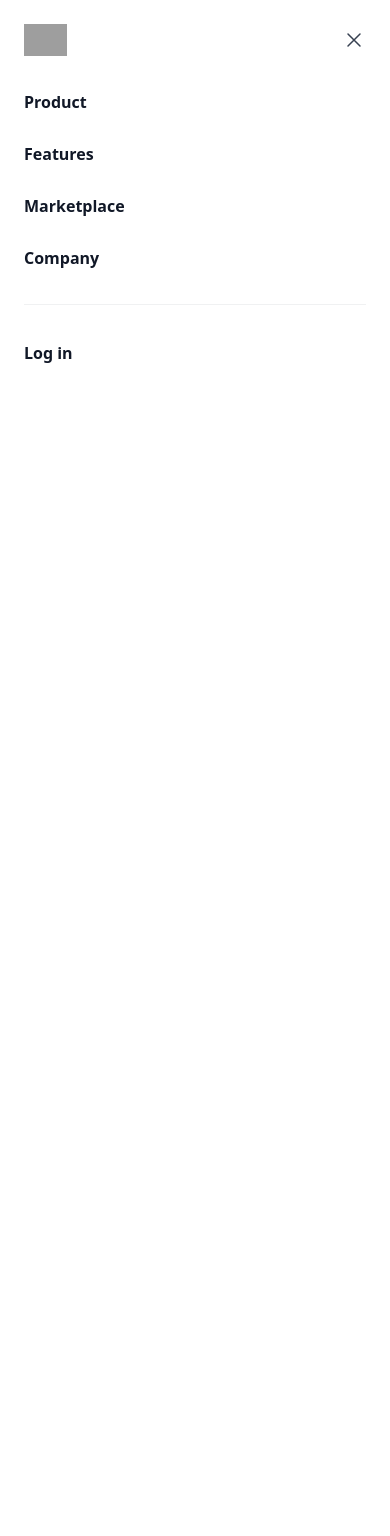
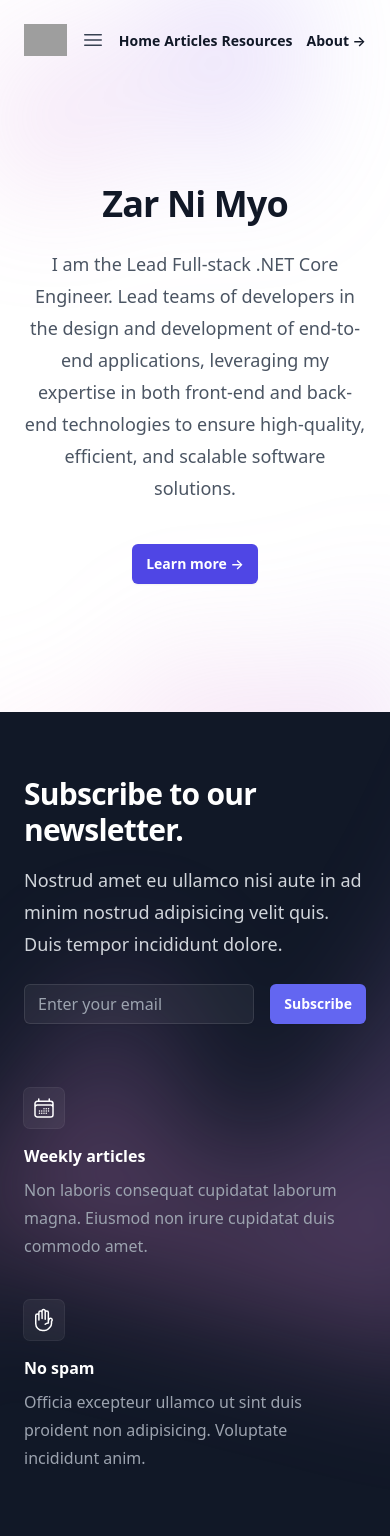
Before and after one commit to herorelative/herorelative.github.io, an ASP.NET Core app: page / in a window 390 px wide. Before the commit the page ends 363 px from the top, so only its background shows below. Run offline with ASP.NET Core 8, Linux system fonts and the light colour scheme; grey boxes are pictures that could not be loaded.

Commit message:
feat: responsive nav

```diff
--- a/PersonalSite.Web/Pages/Index.razor
+++ b/PersonalSite.Web/Pages/Index.razor
@@ -14,15 +14,15 @@
         <div class="mx-auto max-w-2xl py-32 sm:py-48 lg:py-56">
             <div class="hidden sm:mb-8 sm:flex sm:justify-center">
                 <div class="relative rounded-full px-3 py-1 text-sm leading-6 text-gray-600 ring-1 ring-gray-900/10 hover:ring-gray-900/20">
-                    Announcing our next round of funding. <a href="#" class="font-semibold text-indigo-600"><span class="absolute inset-0" aria-hidden="true"></span>Read more <span aria-hidden="true">&rarr;</span></a>
+                    Hi! there. Good morning... @*<a href="#" class="font-semibold text-indigo-600"><span class="absolute inset-0" aria-hidden="true"></span>Read more <span aria-hidden="true">&rarr;</span></a>*@
                 </div>
             </div>
             <div class="text-center">
-                <h1 class="text-4xl font-bold tracking-tight text-gray-900 sm:text-6xl">Data to enrich your online business</h1>
-                <p class="mt-6 text-lg leading-8 text-gray-600">Anim aute id magna aliqua ad ad non deserunt sunt. Qui irure qui lorem cupidatat commodo. Elit sunt amet fugiat veniam occaecat fugiat aliqua.</p>
+                <h1 class="text-4xl font-bold tracking-tight text-gray-900 sm:text-6xl">Zar Ni Myo</h1>
+                <p class="mt-6 text-lg leading-8 text-gray-600">I am the Lead Full-stack .NET Core Engineer. Lead teams of developers in the design and development of end-to-end applications, leveraging my expertise in both front-end and back-end technologies to ensure high-quality, efficient, and scalable software solutions.</p>
                 <div class="mt-10 flex items-center justify-center gap-x-6">
-                    <a href="#" class="rounded-md bg-indigo-600 px-3.5 py-2.5 text-sm font-semibold text-white shadow-sm hover:bg-indigo-500 focus-visible:outline focus-visible:outline-2 focus-visible:outline-offset-2 focus-visible:outline-indigo-600">Get started</a>
-                    <a href="#" class="text-sm font-semibold leading-6 text-gray-900">Learn more <span aria-hidden="true">→</span></a>
+                    <a href="about" class="rounded-md bg-indigo-600 px-3.5 py-2.5 text-sm font-semibold text-white shadow-sm hover:bg-indigo-500 focus-visible:outline focus-visible:outline-2 focus-visible:outline-offset-2 focus-visible:outline-indigo-600">Learn more <span aria-hidden="true">→</span></a>
+                    @*<a href="#" class="text-sm font-semibold leading-6 text-gray-900">Learn more <span aria-hidden="true">→</span></a>*@
                 </div>
             </div>
         </div>
--- a/PersonalSite.Web/Shared/MainLayout.razor
+++ b/PersonalSite.Web/Shared/MainLayout.razor
@@ -1,17 +1,9 @@
 @inherits LayoutComponentBase
 
 <div class="page">
-    <div class="sidebar">
-        <NavMenu />
-    </div>
+    <NavMenu />
 
     <main>
-        <div class="top-row px-4">
-            <a href="https://docs.microsoft.com/aspnet/" target="_blank">About</a>
-        </div>
-
-        <article class="content px-4">
-            @Body
-        </article>
+        @Body
     </main>
 </div>
--- a/PersonalSite.Web/Shared/NavMenu.razor
+++ b/PersonalSite.Web/Shared/NavMenu.razor
@@ -1,40 +1,39 @@
 <header class="absolute inset-x-0 top-0 z-50">
     <nav class="flex items-center justify-between p-6 lg:px-8" aria-label="Global">
         <div class="flex lg:flex-1">
-            <a href="#" class="-m-1.5 p-1.5">
-                <span class="sr-only">Your Company</span>
+            <a href="" class="-m-1.5 p-1.5">
+                <span class="sr-only">Zar Ni Myo</span>
                 <img class="h-8 w-auto" src="https://tailwindui.com/img/logos/mark.svg?color=indigo&shade=600" alt="">
             </a>
         </div>
         <div class="flex lg:hidden">
-            <button type="button" class="-m-2.5 inline-flex items-center justify-center rounded-md p-2.5 text-gray-700">
+            <button type="button" class="-m-2.5 inline-flex items-center justify-center rounded-md p-2.5 text-gray-700" @onclick="ToggleNavMenu">
                 <span class="sr-only">Open main menu</span>
                 <svg class="h-6 w-6" fill="none" viewBox="0 0 24 24" stroke-width="1.5" stroke="currentColor" aria-hidden="true">
                     <path stroke-linecap="round" stroke-linejoin="round" d="M3.75 6.75h16.5M3.75 12h16.5m-16.5 5.25h16.5" />
                 </svg>
             </button>
         </div>
-        <div class="hidden lg:flex lg:gap-x-12">
-            <a href="#" class="text-sm font-semibold leading-6 text-gray-900">Product</a>
-            <a href="#" class="text-sm font-semibold leading-6 text-gray-900">Features</a>
-            <a href="#" class="text-sm font-semibold leading-6 text-gray-900">Marketplace</a>
-            <a href="#" class="text-sm font-semibold leading-6 text-gray-900">Company</a>
+        <div class="md:hidden lg:flex lg:gap-x-12">
+            <a href="" class="text-sm font-semibold leading-6 text-gray-900">Home</a>
+            <a href="counter" class="text-sm font-semibold leading-6 text-gray-900">Articles</a>
+            <a href="fetchdata" class="text-sm font-semibold leading-6 text-gray-900">Resources</a>
         </div>
-        <div class="hidden lg:flex lg:flex-1 lg:justify-end">
-            <a href="#" class="text-sm font-semibold leading-6 text-gray-900">Log in <span aria-hidden="true">&rarr;</span></a>
+        <div class="md:hidden lg:flex lg:flex-1 lg:justify-end">
+            <a href="about" class="text-sm font-semibold leading-6 text-gray-900">About <span aria-hidden="true">&rarr;</span></a>
         </div>
     </nav>
     <!-- Mobile menu, show/hide based on menu open state. -->
-    <div class="lg:hidden" role="dialog" aria-modal="true">
+    <div class="lg:@NavMenuCssClass" role="dialog" aria-modal="true">
         <!-- Background backdrop, show/hide based on slide-over state. -->
-        <div class="fixed inset-0 z-50"></div>
-        <div class="fixed inset-y-0 right-0 z-50 w-full overflow-y-auto bg-white px-6 py-6 sm:max-w-sm sm:ring-1 sm:ring-gray-900/10">
+        <div class="@NavMenuCssClass fixed inset-0 z-50"></div>
+        <div class="@NavMenuCssClass fixed inset-y-0 right-0 z-50 w-full overflow-y-auto bg-white px-6 py-6 sm:max-w-sm sm:ring-1 sm:ring-gray-900/10">
             <div class="flex items-center justify-between">
                 <a href="#" class="-m-1.5 p-1.5">
-                    <span class="sr-only">Your Company</span>
+                    <span class="sr-only">Zar Ni Myo</span>
                     <img class="h-8 w-auto" src="https://tailwindui.com/img/logos/mark.svg?color=indigo&shade=600" alt="">
                 </a>
-                <button type="button" class="-m-2.5 rounded-md p-2.5 text-gray-700">
+                <button type="button" class="-m-2.5 rounded-md p-2.5 text-gray-700" @onclick="ToggleNavMenu">
                     <span class="sr-only">Close menu</span>
                     <svg class="h-6 w-6" fill="none" viewBox="0 0 24 24" stroke-width="1.5" stroke="currentColor" aria-hidden="true">
                         <path stroke-linecap="round" stroke-linejoin="round" d="M6 18L18 6M6 6l12 12" />
@@ -44,20 +43,21 @@
             <div class="mt-6 flow-root">
                 <div class="-my-6 divide-y divide-gray-500/10">
                     <div class="space-y-2 py-6">
-                        <a href="#" class="-mx-3 block rounded-lg px-3 py-2 text-base font-semibold leading-7 text-gray-900 hover:bg-gray-50">Product</a>
-                        <a href="#" class="-mx-3 block rounded-lg px-3 py-2 text-base font-semibold leading-7 text-gray-900 hover:bg-gray-50">Features</a>
-                        <a href="#" class="-mx-3 block rounded-lg px-3 py-2 text-base font-semibold leading-7 text-gray-900 hover:bg-gray-50">Marketplace</a>
-                        <a href="#" class="-mx-3 block rounded-lg px-3 py-2 text-base font-semibold leading-7 text-gray-900 hover:bg-gray-50">Company</a>
+                        <a href="" class="-mx-3 block rounded-lg px-3 py-2 text-base font-semibold leading-7 text-gray-900 hover:bg-gray-50">Home</a>
+                        <a href="counter" class="-mx-3 block rounded-lg px-3 py-2 text-base font-semibold leading-7 text-gray-900 hover:bg-gray-50">Articles</a>
+                        <a href="fetchdata" class="-mx-3 block rounded-lg px-3 py-2 text-base font-semibold leading-7 text-gray-900 hover:bg-gray-50">Resources</a>
                     </div>
                     <div class="py-6">
-                        <a href="#" class="-mx-3 block rounded-lg px-3 py-2.5 text-base font-semibold leading-7 text-gray-900 hover:bg-gray-50">Log in</a>
+                        <a href="#" class="-mx-3 block rounded-lg px-3 py-2.5 text-base font-semibold leading-7 text-gray-900 hover:bg-gray-50">About</a>
                     </div>
                 </div>
             </div>
         </div>
     </div>
 </header>
-@*<div class="top-row ps-3 navbar navbar-dark">
+
+@*<span>@NavMenuCssClass</span>
+    <div class="top-row ps-3 navbar navbar-dark">
     <div class="container-fluid">
         <a class="navbar-brand" href="">PersonalSite.Web</a>
         <button title="Navigation menu" class="navbar-toggler" @onclick="ToggleNavMenu">
@@ -176,9 +176,9 @@
 </nav>*@
 
 @code {
-    private bool collapseNavMenu = true;
+    private bool collapseNavMenu = false;
 
-    private string? NavMenuCssClass => collapseNavMenu ? "collapse" : null;
+    private string? NavMenuCssClass => collapseNavMenu ? "block" : "hidden";
 
     private void ToggleNavMenu()
     {
```
Also changed, not shown: PersonalSite.Web/wwwroot/css/tailwind.min.css.
